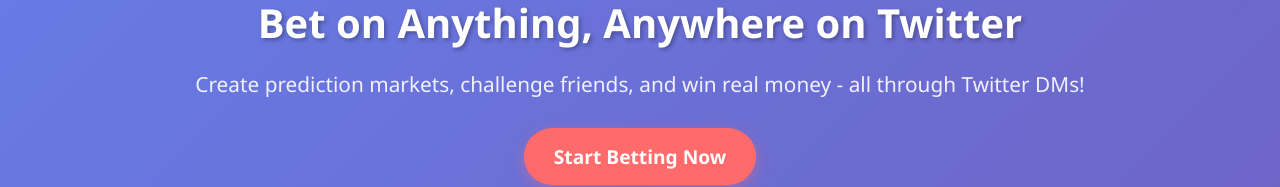
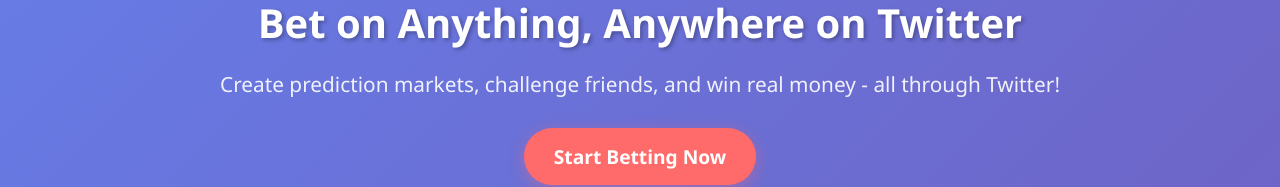
Before and after one commit to solanadevkit/TwitterPrediction, a plain HTML site: page index.html in a window 1280 px wide. Shown: the part 239-426 px from the top of the page. Drawn offline with Linux system fonts and the light colour scheme.

Commit message:
Update index.html

```diff
--- a/index.html
+++ b/index.html
@@ -232,7 +232,7 @@
         <div class="hero">
             <div class="competition-badge">🏆 dev.fun On-Chain App Jam Entry</div>
             <h1>Bet on Anything, Anywhere on Twitter</h1>
-            <p>Create prediction markets, challenge friends, and win real money - all through Twitter DMs!</p>
+            <p>Create prediction markets, challenge friends, and win real money - all through Twitter!</p>
             <a href="https://x.com/PANAGOT" class="cta-button" target="_blank">Start Betting Now</a>
         </div>
 
```
